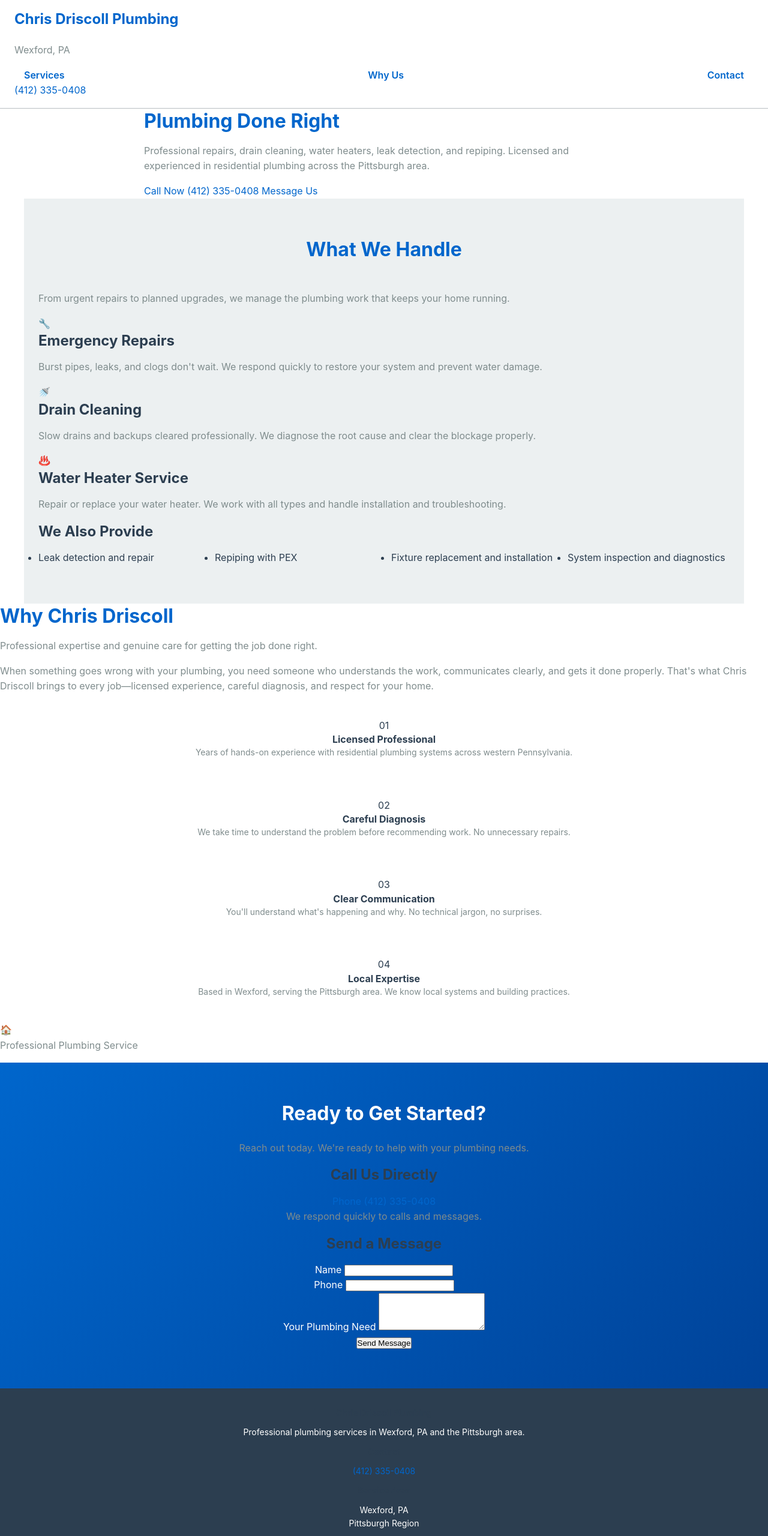
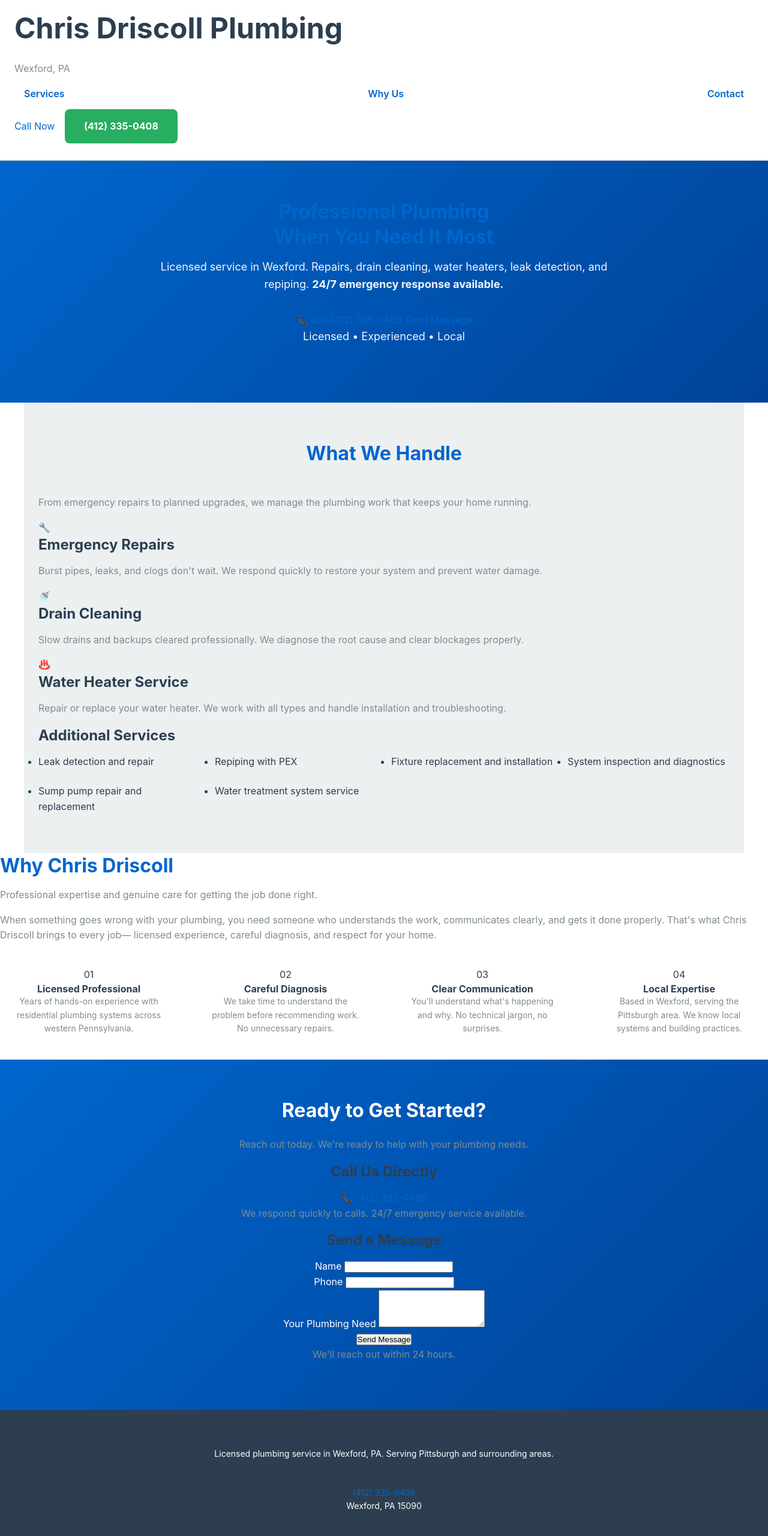
Before and after one commit to Titan99-IC/Chris-Driscoll-Website, a plain HTML site: page docs/index.html in a window 1280 px wide. Shown: the top 2560 px of the page at 60% size. Drawn offline with Linux system fonts and the light colour scheme.

Commit message:
Rebuild: polished modern plumbing website with strong hero, varied layouts, improved typography hierarchy, responsive design

```diff
--- a/docs/index.html
+++ b/docs/index.html
@@ -3,176 +3,200 @@
 <head>
     <meta charset="UTF-8">
     <meta name="viewport" content="width=device-width, initial-scale=1.0">
-    <title>Chris Driscoll Plumbing | Professional Service Wexford PA</title>
-    <meta name="description" content="Licensed plumbing services in Wexford, PA. Emergency repairs, drain cleaning, water heaters, leak detection, repiping with PEX, and fixture replacement. Local family-owned plumber serving Pittsburgh area.">
+    <title>Chris Driscoll Plumbing | Licensed Professional Service Wexford PA</title>
+    <meta name="description" content="Licensed plumbing professional in Wexford, PA. Emergency repairs, drain cleaning, water heaters, leak detection, repiping with PEX, and fixture replacement. 24/7 emergency service available. Call (412) 335-0408.">
     <link rel="stylesheet" href="styles.css">
 </head>
 <body>
-    <!-- Sticky Header -->
+    <!-- Sticky Header with Phone CTA Always Visible -->
     <header class="header">
-        <div class="header-wrap">
-            <div class="logo-group">
-                <h1 class="logo">Chris Driscoll Plumbing</h1>
-                <p class="logo-sub">Wexford, PA</p>
+        <div class="header-container">
+            <div class="header-brand">
+                <h1 class="brand-name">Chris Driscoll Plumbing</h1>
+                <p class="brand-location">Wexford, PA</p>
             </div>
-            <nav class="nav-menu">
+            <nav class="header-nav">
                 <a href="#services" class="nav-link">Services</a>
                 <a href="#why-us" class="nav-link">Why Us</a>
                 <a href="#contact" class="nav-link">Contact</a>
             </nav>
-            <a href="tel:+14123350408" class="header-phone-link">
-                <span class="phone-badge">(412) 335-0408</span>
+            <a href="tel:+14123350408" class="header-cta">
+                <span class="cta-label">Call Now</span>
+                <span class="cta-phone">(412) 335-0408</span>
             </a>
         </div>
     </header>
 
-    <!-- Hero Section -->
-    <section class="hero-section">
+    <!-- Hero Section: Strong Visual Impact + Clear Value Prop -->
+    <section class="hero">
         <div class="hero-background"></div>
+        <div class="hero-container">
             <div class="hero-content">
-            <div class="hero-body">
-                <h2 class="hero-headline">Plumbing Done Right</h2>
-                <p class="hero-subheading">Professional repairs, drain cleaning, water heaters, leak detection, and repiping. Licensed and experienced in residential plumbing across the Pittsburgh area.</p>
+                <h2 class="hero-headline">Professional Plumbing<br>When You Need It Most</h2>
+                <p class="hero-subheading">
+                    Licensed service in Wexford. Repairs, drain cleaning, water heaters, leak detection, and repiping.
+                    <strong>24/7 emergency response available.</strong>
+                </p>
                 <div class="hero-actions">
                     <a href="tel:+14123350408" class="btn btn-primary">
-                        <span class="btn-label">Call Now</span>
-                        <span class="btn-detail">(412) 335-0408</span>
+                        <span class="btn-icon">📞</span>
+                        <span class="btn-text">Call (412) 335-0408</span>
                     </a>
-                    <a href="#contact" class="btn btn-secondary">Message Us</a>
+                    <a href="#contact" class="btn btn-secondary">Send Message</a>
                 </div>
+                <p class="hero-trust">Licensed • Experienced • Local</p>
             </div>
         </div>
     </section>
 
-    <!-- Services Section -->
+    <!-- Services Section: Featured + Additional (Varied Layout) -->
     <section class="services-section" id="services">
         <div class="section-container">
-            <div class="section-header">
+            <div class="section-intro">
                 <h2 class="section-title">What We Handle</h2>
-                <p class="section-intro">From urgent repairs to planned upgrades, we manage the plumbing work that keeps your home running.</p>
+                <p class="section-subtitle">
+                    From emergency repairs to planned upgrades, we manage the plumbing work that keeps your home running.
+                </p>
             </div>
 
-            <!-- Primary Services (Featured) -->
+            <!-- Featured Services (3-Column, Visual-Heavy) -->
             <div class="services-featured">
-                <article class="service-card service-card--large">
+                <article class="service-featured-card">
                     <div class="service-icon">🔧</div>
-                    <h3 class="service-card-title">Emergency Repairs</h3>
-                    <p class="service-card-text">Burst pipes, leaks, and clogs don't wait. We respond quickly to restore your system and prevent water damage.</p>
+                    <h3 class="service-title">Emergency Repairs</h3>
+                    <p class="service-text">Burst pipes, leaks, and clogs don't wait. We respond quickly to restore your system and prevent water damage.</p>
                 </article>
-                <article class="service-card service-card--large">
+                <article class="service-featured-card">
                     <div class="service-icon">🚿</div>
-                    <h3 class="service-card-title">Drain Cleaning</h3>
-                    <p class="service-card-text">Slow drains and backups cleared professionally. We diagnose the root cause and clear the blockage properly.</p>
+                    <h3 class="service-title">Drain Cleaning</h3>
+                    <p class="service-text">Slow drains and backups cleared professionally. We diagnose the root cause and clear blockages properly.</p>
                 </article>
-                <article class="service-card service-card--large">
+                <article class="service-featured-card">
                     <div class="service-icon">♨️</div>
-                    <h3 class="service-card-title">Water Heater Service</h3>
-                    <p class="service-card-text">Repair or replace your water heater. We work with all types and handle installation and troubleshooting.</p>
+                    <h3 class="service-title">Water Heater Service</h3>
+                    <p class="service-text">Repair or replace your water heater. We work with all types and handle installation and troubleshooting.</p>
                 </article>
             </div>
 
-            <!-- Additional Services -->
+            <!-- Additional Services (Compact List) -->
             <div class="services-additional">
-                <h3 class="services-additional-title">We Also Provide</h3>
+                <h3 class="additional-title">Additional Services</h3>
                 <ul class="services-list">
-                    <li class="services-list-item">Leak detection and repair</li>
-                    <li class="services-list-item">Repiping with PEX</li>
-                    <li class="services-list-item">Fixture replacement and installation</li>
-                    <li class="services-list-item">System inspection and diagnostics</li>
+                    <li class="service-list-item">Leak detection and repair</li>
+                    <li class="service-list-item">Repiping with PEX</li>
+                    <li class="service-list-item">Fixture replacement and installation</li>
+                    <li class="service-list-item">System inspection and diagnostics</li>
+                    <li class="service-list-item">Sump pump repair and replacement</li>
+                    <li class="service-list-item">Water treatment system service</li>
                 </ul>
             </div>
         </div>
     </section>
 
-    <!-- Why Choose Us Section -->
+    <!-- Why Choose Us: Different Visual Approach (Content + Benefits Grid) -->
     <section class="why-section" id="why-us">
         <div class="section-container">
-            <div class="section-header">
+            <div class="section-intro">
                 <h2 class="section-title">Why Chris Driscoll</h2>
-                <p class="section-intro">Professional expertise and genuine care for getting the job done right.</p>
+                <p class="section-subtitle">
+                    Professional expertise and genuine care for getting the job done right.
+                </p>
             </div>
 
             <div class="why-layout">
                 <div class="why-content">
-                    <p class="why-lead">When something goes wrong with your plumbing, you need someone who understands the work, communicates clearly, and gets it done properly. That's what Chris Driscoll brings to every job—licensed experience, careful diagnosis, and respect for your home.</p>
+                    <p class="why-lead-text">
+                        When something goes wrong with your plumbing, you need someone who understands the work,
+                        communicates clearly, and gets it done properly. That's what Chris Driscoll brings to every job—
+                        licensed experience, careful diagnosis, and respect for your home.
+                    </p>
+                </div>
 
-                    <div class="benefits">
+                <div class="benefits-grid">
                     <div class="benefit-item">
-                            <span class="benefit-num">01</span>
-                            <div class="benefit-detail">
+                        <div class="benefit-number">01</div>
                         <h4 class="benefit-title">Licensed Professional</h4>
                         <p class="benefit-text">Years of hands-on experience with residential plumbing systems across western Pennsylvania.</p>
                     </div>
-                        </div>
                     <div class="benefit-item">
-                            <span class="benefit-num">02</span>
-                            <div class="benefit-detail">
+                        <div class="benefit-number">02</div>
                         <h4 class="benefit-title">Careful Diagnosis</h4>
                         <p class="benefit-text">We take time to understand the problem before recommending work. No unnecessary repairs.</p>
                     </div>
-                        </div>
                     <div class="benefit-item">
-                            <span class="benefit-num">03</span>
-                            <div class="benefit-detail">
+                        <div class="benefit-number">03</div>
                         <h4 class="benefit-title">Clear Communication</h4>
                         <p class="benefit-text">You'll understand what's happening and why. No technical jargon, no surprises.</p>
                     </div>
-                        </div>
                     <div class="benefit-item">
-                            <span class="benefit-num">04</span>
-                            <div class="benefit-detail">
+                        <div class="benefit-number">04</div>
                         <h4 class="benefit-title">Local Expertise</h4>
                         <p class="benefit-text">Based in Wexford, serving the Pittsburgh area. We know local systems and building practices.</p>
                     </div>
                 </div>
             </div>
         </div>
-
-                <div class="why-visual">
-                    <div class="visual-box">
-                        <div class="visual-icon">🏠</div>
-                        <p class="visual-text">Professional Plumbing Service</p>
-                    </div>
-                </div>
-            </div>
-        </div>
     </section>
 
-    <!-- Contact Section -->
+    <!-- Contact Section: Prominent CTAs + Form -->
     <section class="contact-section" id="contact">
         <div class="section-container">
-            <div class="section-header">
-                <h2 class="section-title">Ready to Get Started?</h2>
-                <p class="section-intro">Reach out today. We're ready to help with your plumbing needs.</p>
+            <div class="section-intro">
+                <h2 class="section-title contact-title">Ready to Get Started?</h2>
+                <p class="section-subtitle">Reach out today. We're ready to help with your plumbing needs.</p>
             </div>
 
             <div class="contact-layout">
-                <div class="contact-block contact-block--call">
+                <!-- Direct Call CTA -->
+                <div class="contact-block contact-block-call">
                     <h3 class="contact-block-title">Call Us Directly</h3>
-                    <a href="tel:+14123350408" class="contact-phone">
-                        <span class="contact-phone-label">Phone</span>
-                        <span class="contact-phone-number">(412) 335-0408</span>
+                    <a href="tel:+14123350408" class="contact-phone-link">
+                        <span class="phone-icon">📞</span>
+                        <span class="phone-number">(412) 335-0408</span>
                     </a>
-                    <p class="contact-note">We respond quickly to calls and messages.</p>
+                    <p class="contact-note">We respond quickly to calls. 24/7 emergency service available.</p>
                 </div>
 
-                <div class="contact-block contact-block--form">
+                <!-- Message Form -->
+                <div class="contact-block contact-block-form">
                     <h3 class="contact-block-title">Send a Message</h3>
                     <form class="contact-form" id="contactForm" name="contact">
-                        <div class="form-field">
+                        <div class="form-group">
                             <label for="contact-name" class="form-label">Name</label>
-                            <input type="text" id="contact-name" name="name" class="form-input" required>
+                            <input
+                                type="text"
+                                id="contact-name"
+                                name="name"
+                                class="form-input"
+                                required
+                                aria-required="true"
+                            >
                         </div>
-                        <div class="form-field">
+                        <div class="form-group">
                             <label for="contact-phone" class="form-label">Phone</label>
-                            <input type="tel" id="contact-phone" name="phone" class="form-input" required>
+                            <input
+                                type="tel"
+                                id="contact-phone"
+                                name="phone"
+                                class="form-input"
+                                required
+                                aria-required="true"
+                            >
                         </div>
-                        <div class="form-field">
+                        <div class="form-group">
                             <label for="contact-message" class="form-label">Your Plumbing Need</label>
-                            <textarea id="contact-message" name="message" class="form-textarea" rows="4" required></textarea>
+                            <textarea
+                                id="contact-message"
+                                name="message"
+                                class="form-textarea"
+                                rows="4"
+                                required
+                                aria-required="true"
+                            ></textarea>
                         </div>
-                        <button type="submit" class="btn btn-primary">Send Message</button>
+                        <button type="submit" class="btn btn-primary btn-full">Send Message</button>
                     </form>
+                    <p class="form-note">We'll reach out within 24 hours.</p>
                 </div>
             </div>
         </div>
@@ -180,21 +204,26 @@
 
     <!-- Footer -->
     <footer class="footer">
-        <div class="footer-wrap">
-            <div class="footer-columns">
+        <div class="footer-container">
+            <div class="footer-grid">
                 <div class="footer-column">
                     <h4 class="footer-title">Chris Driscoll Plumbing</h4>
-                    <p class="footer-text">Professional plumbing services in Wexford, PA and the Pittsburgh area.</p>
+                    <p class="footer-text">Licensed plumbing service in Wexford, PA. Serving Pittsburgh and surrounding areas.</p>
                 </div>
                 <div class="footer-column">
-                    <h4 class="footer-title">Contact</h4>
+                    <h4 class="footer-title">Quick Contact</h4>
                     <p class="footer-text">
-                        <a href="tel:+14123350408" class="footer-link">(412) 335-0408</a>
+                        <a href="tel:+14123350408" class="footer-link">(412) 335-0408</a><br>
+                        Wexford, PA 15090
                     </p>
                 </div>
                 <div class="footer-column">
                     <h4 class="footer-title">Service Area</h4>
-                    <p class="footer-text">Wexford, PA<br>Pittsburgh Region</p>
+                    <p class="footer-text">
+                        Wexford<br>
+                        Pittsburgh Region<br>
+                        Western Pennsylvania
+                    </p>
                 </div>
             </div>
             <div class="footer-bottom">
```
Lines whose indentation alone changed are shown as unchanged.
